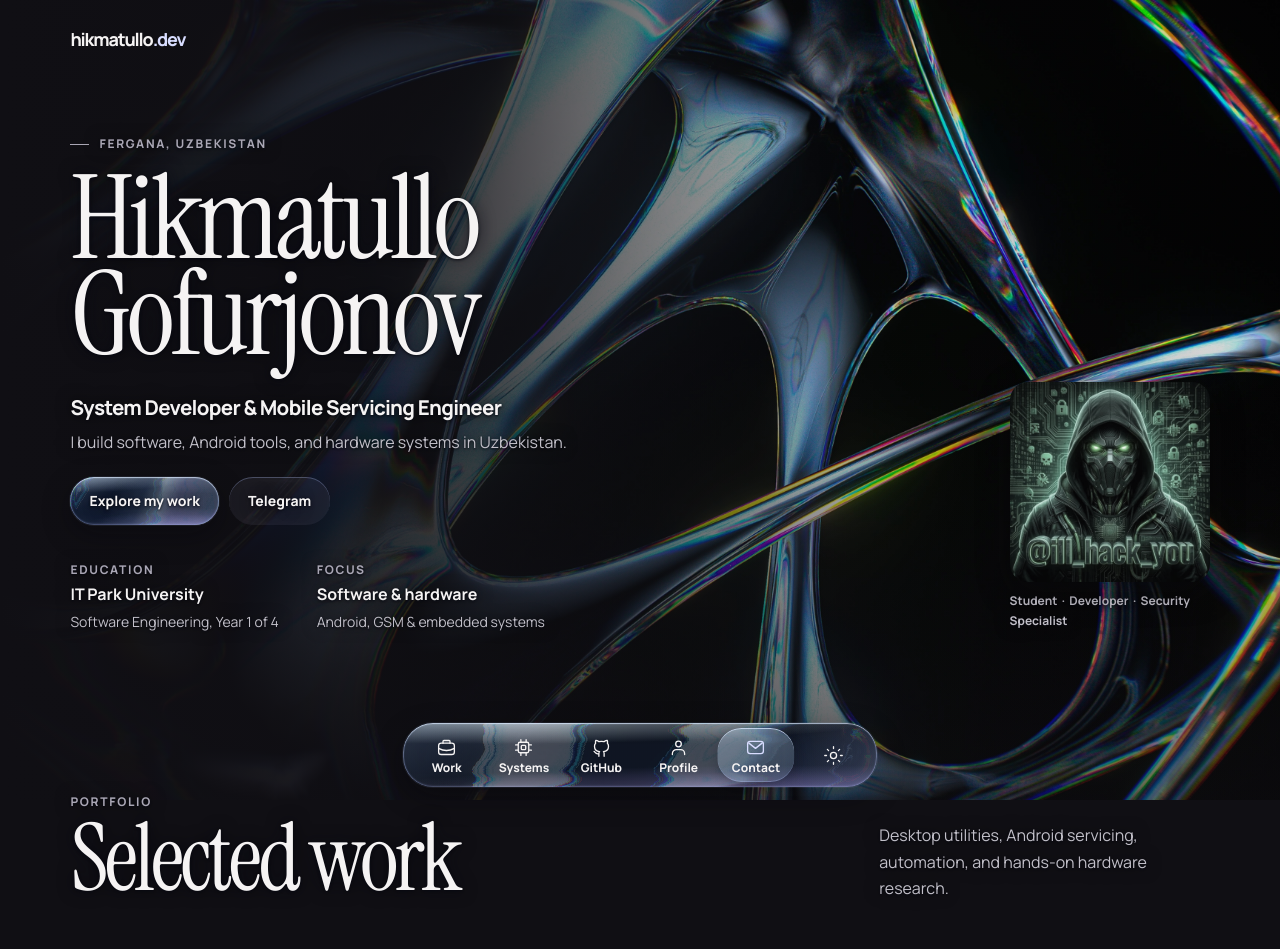
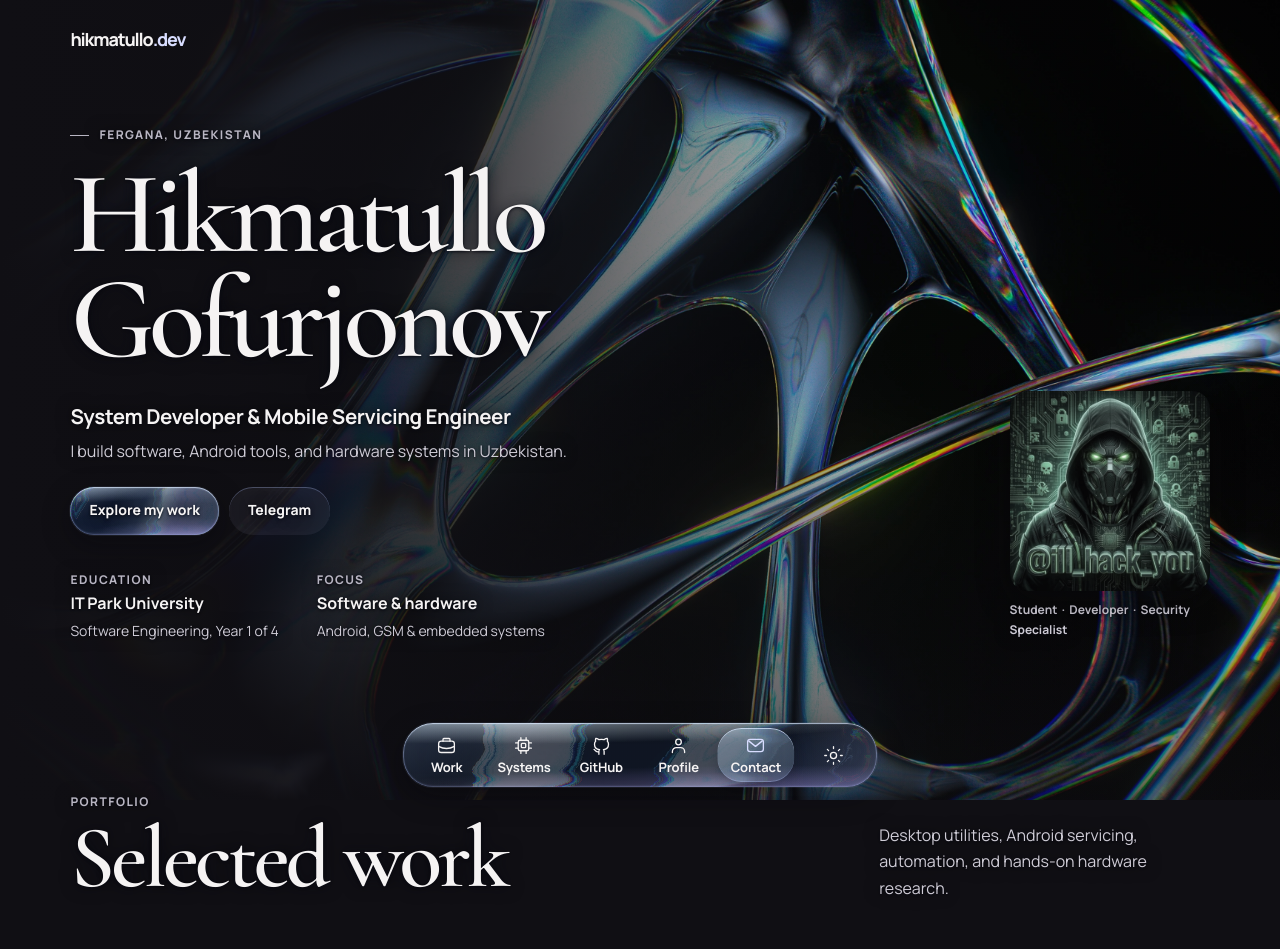
Before and after one commit to justillhackyou/profile.github.io, a website: page index.html in a window 1280 px wide. Shown: the top 949 px of the page. Drawn offline with Linux system fonts and the light colour scheme; no server answers.

Commit message:
Refine display typography and dock readability

```diff
--- a/assets/INSTRUMENT-SERIF-OFL.txt
+++ b/assets/CORMORANT-GARAMOND-OFL.txt
@@ -1,4 +1,4 @@
-Copyright 2022 The Instrument Serif Project Authors (https://github.com/Instrument/instrument-serif)
+Copyright 2015 the Cormorant Project Authors (github.com/CatharsisFonts/Cormorant)
 
 This Font Software is licensed under the SIL Open Font License, Version 1.1.
 This license is copied below, and is also available with a FAQ at:
--- a/assets/site.css
+++ b/assets/site.css
@@ -1,7 +1,7 @@
 @font-face {
-  font-family: Instrument Serif;
-  src: url("./instrument-serif.woff2") format("woff2");
-  font-weight: 400;
+  font-family: "Cormorant Garamond";
+  src: url("./cormorant-garamond.woff2") format("woff2");
+  font-weight: 500 650;
   font-display: swap;
 }
 
@@ -15,8 +15,8 @@
 :root {
   color-scheme: dark;
   --ink: #f5f3f3;
-  --muted: #c2c0c9;
-  --soft: #aaa7b5;
+  --muted: #cfccd6;
+  --soft: #b9b6c3;
   --accent: #d8ddff;
   --background: #100f14;
   --surface: #121117;
@@ -32,7 +32,7 @@
   --contact-card: #25263cbd;
   --shadow: 0 9px 28px #06050b5e;
   --text-shadow: 0 1px 3px #080911, 0 0 16px #080911cc;
-  --serif: "Instrument Serif", Georgia, serif;
+  --serif: "Cormorant Garamond", Georgia, serif;
   --sans: Manrope, system-ui, -apple-system, "Segoe UI", sans-serif;
   --radius: 26px;
   --inset: clamp(22px, 5.5vw, 96px);
@@ -231,9 +231,10 @@ html:not(.js) .navigation { --dock-columns: 5; }
   background: transparent;
   padding: 3px 0;
   color: var(--ink);
-  font-size: .75rem;
-  font-weight: 750;
-  line-height: 1;
+  font-size: .8125rem;
+  font-weight: 700;
+  letter-spacing: -.015em;
+  line-height: 1.15;
 }
 .navigation a > svg, .theme-switch svg { width: 21px; height: 21px; }
 .navigation a[aria-current] { color: var(--ink); }
@@ -274,7 +275,7 @@ html:not(.js) .navigation { --dock-columns: 5; }
   color: var(--soft);
   font-size: .75rem;
   font-weight: 750;
-  letter-spacing: .14em;
+  letter-spacing: .12em;
   line-height: 1.4;
   text-transform: uppercase;
 }
@@ -290,12 +291,12 @@ html:not(.js) .navigation { --dock-columns: 5; }
   grid-area: title;
   font-family: var(--serif);
   font-size: clamp(5.8rem, 9.1vw, 9.4rem);
-  font-weight: 400;
-  letter-spacing: -.035em;
-  line-height: .82;
+  font-weight: 560;
+  letter-spacing: -.05em;
+  line-height: .9;
 }
 .hero-intro { grid-area: intro; margin-top: 29px; }
-.profession { font-size: clamp(1rem, 1.6vw, 1.35rem); font-weight: 750; letter-spacing: -.035em; }
+.profession { font-size: clamp(1rem, 1.6vw, 1.35rem); font-weight: 700; letter-spacing: -.02em; }
 .intro-copy { margin-top: 4px; color: var(--muted); }
 .hero-actions { grid-area: actions; display: flex; flex-wrap: wrap; gap: 10px; margin-top: 22px; }
 .action {
@@ -372,8 +373,8 @@ html:not(.js) .navigation { --dock-columns: 5; }
 }
 .section-heading h2 {
   margin-top: 6px;
-  font: 400 clamp(3.5rem, 7.3vw, 7.25rem)/.91 var(--serif);
-  letter-spacing: -.04em;
+  font: 570 clamp(3.2rem, 6.9vw, 6.9rem)/.96 var(--serif);
+  letter-spacing: -.045em;
 }
 .section-heading > p { max-width: 34ch; color: var(--muted); }
 .projects { display: grid; grid-template-columns: repeat(2, minmax(0, 1fr)); gap: 0 38px; }
@@ -386,7 +387,7 @@ html:not(.js) .navigation { --dock-columns: 5; }
   padding: 24px 0 30px;
   border-top: 1px solid var(--line);
 }
-.project h3 { font: 400 clamp(2.2rem, 4vw, 3.5rem)/.94 var(--serif); letter-spacing: -.02em; }
+.project h3 { font: 600 clamp(2.15rem, 3.85vw, 3.45rem)/1.02 var(--serif); letter-spacing: -.035em; }
 .project-copy { max-width: 59ch; color: var(--muted); }
 .tags { display: flex; flex-wrap: wrap; gap: 7px; padding: 0; list-style: none; }
 .tags li {
@@ -420,8 +421,8 @@ html:not(.js) .navigation { --dock-columns: 5; }
 .columns .tags { margin-top: 12px; }
 .systems-columns .tags { max-width: 460px; }
 .columns h3, .perspective h3, .subheading, .github h3 {
-  font: 400 clamp(1.95rem, 3.25vw, 2.9rem)/1 var(--serif);
-  letter-spacing: -.012em;
+  font: 600 clamp(1.95rem, 3.25vw, 2.9rem)/1.03 var(--serif);
+  letter-spacing: -.03em;
 }
 .specs { margin-top: 16px; }
 .specs > div { display: grid; gap: 2px; padding: 11px 0; border-top: 1px solid var(--line); }
@@ -439,7 +440,7 @@ html:not(.js) .navigation { --dock-columns: 5; }
 .timeline h4 { margin: 8px 0; }
 .perspective { margin-top: 38px; padding-top: 24px; border-top: 1px solid var(--line); }
 .perspective figure { align-self: center; }
-.perspective blockquote { font: 400 clamp(1.5rem, 2.5vw, 2.4rem)/1.23 var(--serif); }
+.perspective blockquote { font: 560 clamp(1.5rem, 2.5vw, 2.4rem)/1.25 var(--serif); }
 .perspective figcaption { margin-top: 11px; color: var(--soft); font-size: .875rem; }
 
 .github {
@@ -501,7 +502,8 @@ html:not(.js) .navigation { --dock-columns: 5; }
 }
 .contact-feature-head > div { flex: 1; min-width: 0; }
 .contact-feature h3 {
-  font: 400 clamp(2.1rem, 4.2vw, 3.7rem)/.92 var(--serif);
+  font: 600 clamp(2.1rem, 4.2vw, 3.7rem)/1 var(--serif);
+  letter-spacing: -.03em;
 }
 .contact-feature p { color: var(--muted); font-size: .875rem; margin-top: 4px; }
 .contact-primary { justify-self: start; min-height: 50px; }
@@ -582,7 +584,7 @@ dialog::backdrop { background: #0c0a12a8; }
 :root:has(dialog[open]) { overflow: hidden; }
 .dialog-bar { display: flex; justify-content: end; padding: 12px 12px 0; }
 .dialog-body { padding: 0 24px 28px; }
-.dialog-body h2 { margin: 6px 0 12px; font: 400 clamp(2.7rem, 8vw, 4.5rem)/.94 var(--serif); }
+.dialog-body h2 { margin: 6px 0 12px; font: 600 clamp(2.7rem, 8vw, 4.5rem)/1 var(--serif); letter-spacing: -.035em; }
 .dialog-body h3 { margin: 21px 0 9px; font-size: 1rem; }
 .dialog-body > p:not(.eyebrow) { color: var(--muted); }
 
@@ -636,7 +638,7 @@ dialog::backdrop { background: #0c0a12a8; }
 }
 @media (max-width: 380px) {
   .hero h1 { font-size: clamp(3.55rem, 16vw, 4rem); }
-  .navigation a { font-size: .6875rem; }
+  .navigation a { font-size: .71875rem; }
   .navigation a > svg, .theme-switch svg { width: 19px; height: 19px; }
   .hero-base { gap: 12px 15px; }
 }
--- a/index.html
+++ b/index.html
@@ -15,8 +15,8 @@
   <title>Hikmatullo Gofurjonov | System Developer</title>
   <link rel="canonical" href="https://hikmatullo.dev/">
   <link rel="icon" href="./assets/portrait.webp" type="image/webp">
-  <link rel="preload" href="./assets/instrument-serif.woff2" as="font" type="font/woff2" crossorigin>
-  <link rel="stylesheet" href="./assets/site.css?v=live-glass">
+  <link rel="preload" href="./assets/cormorant-garamond.woff2" as="font" type="font/woff2" crossorigin>
+  <link rel="stylesheet" href="./assets/site.css?v=type">
   <script>document.documentElement.classList.add('js');try{if(localStorage.getItem('hikmatullo-theme')==='light'){document.documentElement.dataset.theme='light';document.querySelector('meta[name="theme-color"]').content='#ebe9e8'}}catch{}</script>
   <script type="module" src="./assets/site.js?v=live-glass"></script>
 </head>
--- a/src/page.mjs
+++ b/src/page.mjs
@@ -91,8 +91,8 @@ export function renderPage({ profile, hardware, perspective, projects, skills, t
   <title>${html(profile.name)} | System Developer</title>
   <link rel="canonical" href="${site}">
   <link rel="icon" href="./assets/portrait.webp" type="image/webp">
-  <link rel="preload" href="./assets/instrument-serif.woff2" as="font" type="font/woff2" crossorigin>
-  <link rel="stylesheet" href="./assets/site.css?v=live-glass">
+  <link rel="preload" href="./assets/cormorant-garamond.woff2" as="font" type="font/woff2" crossorigin>
+  <link rel="stylesheet" href="./assets/site.css?v=type">
   <script>document.documentElement.classList.add('js');try{if(localStorage.getItem('hikmatullo-theme')==='light'){document.documentElement.dataset.theme='light';document.querySelector('meta[name="theme-color"]').content='#ebe9e8'}}catch{}</script>
   <script type="module" src="./assets/site.js?v=live-glass"></script>
 </head>
```
Also changed, not shown: CREDITS.md (+1 -1 lines), assets/cormorant-garamond.woff2 (added), assets/instrument-serif.woff2 (deleted).
